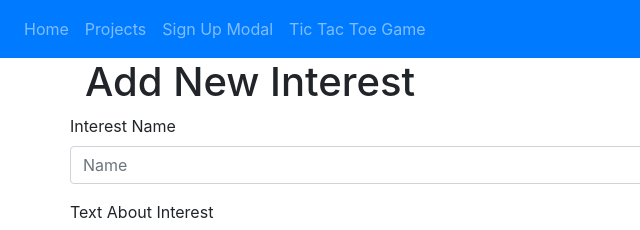
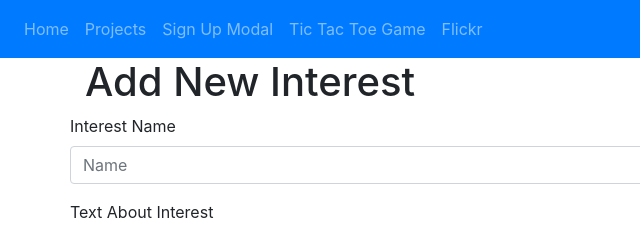
Before and after one commit to yyexela/3308HW4, a plain HTML site: page form.html in a window 1280 px wide. Shown: the top 230 px of the page, 0-640 px from the left. Drawn offline with nearby package versions, Linux system fonts and the light colour scheme.

Commit message:
Fixed navbar issues with new Flickr page

```diff
--- a/form.html
+++ b/form.html
@@ -32,6 +32,9 @@
                 </li>
                 <li class="nav-item">
                     <a class="nav-link" href="tic-tac-toe/tic-tac-toe.html">Tic Tac Toe Game</a>
+                </li>
+                <li class="nav-item">
+                    <a class="nav-link" href="flickr/index.html">Flickr</a>
                 </li>
             </ul>
             <ul class="navbar-nav">
```
Also changed, not shown: index.html (+3 -0 lines).
